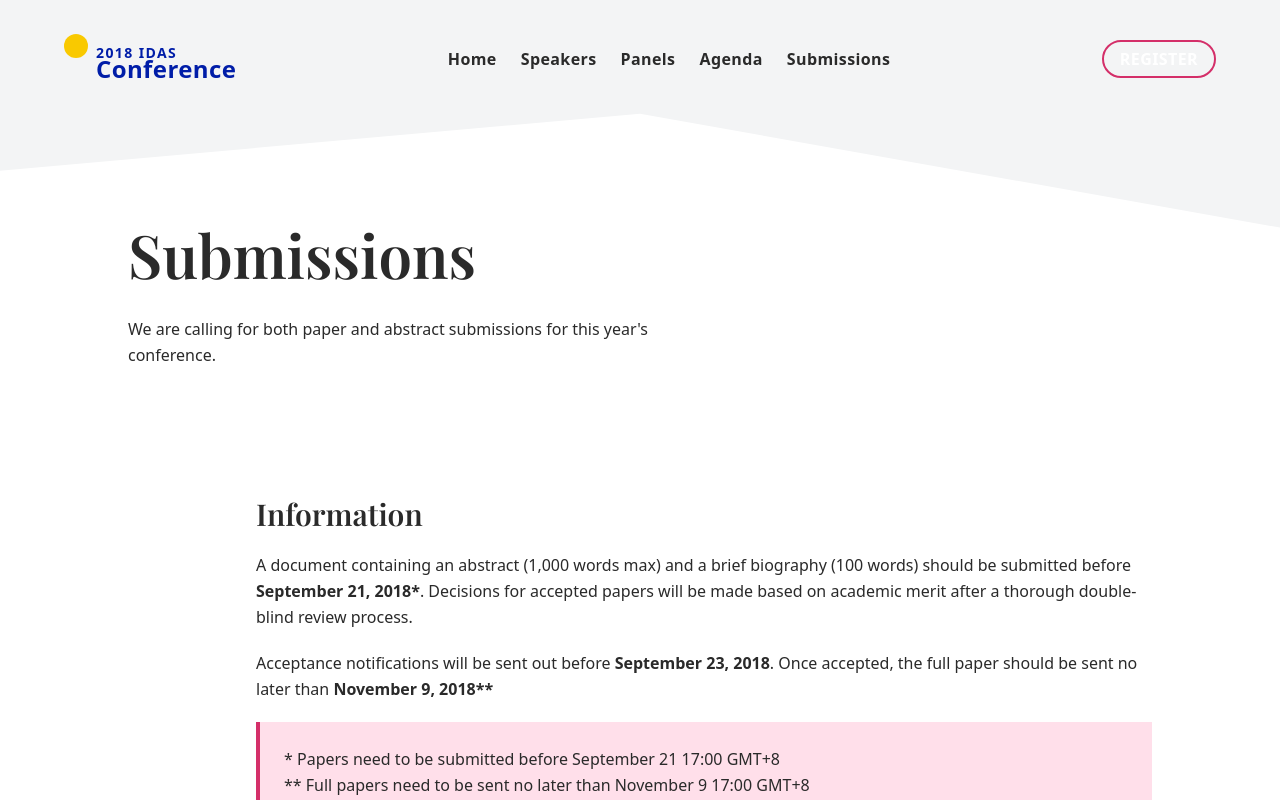
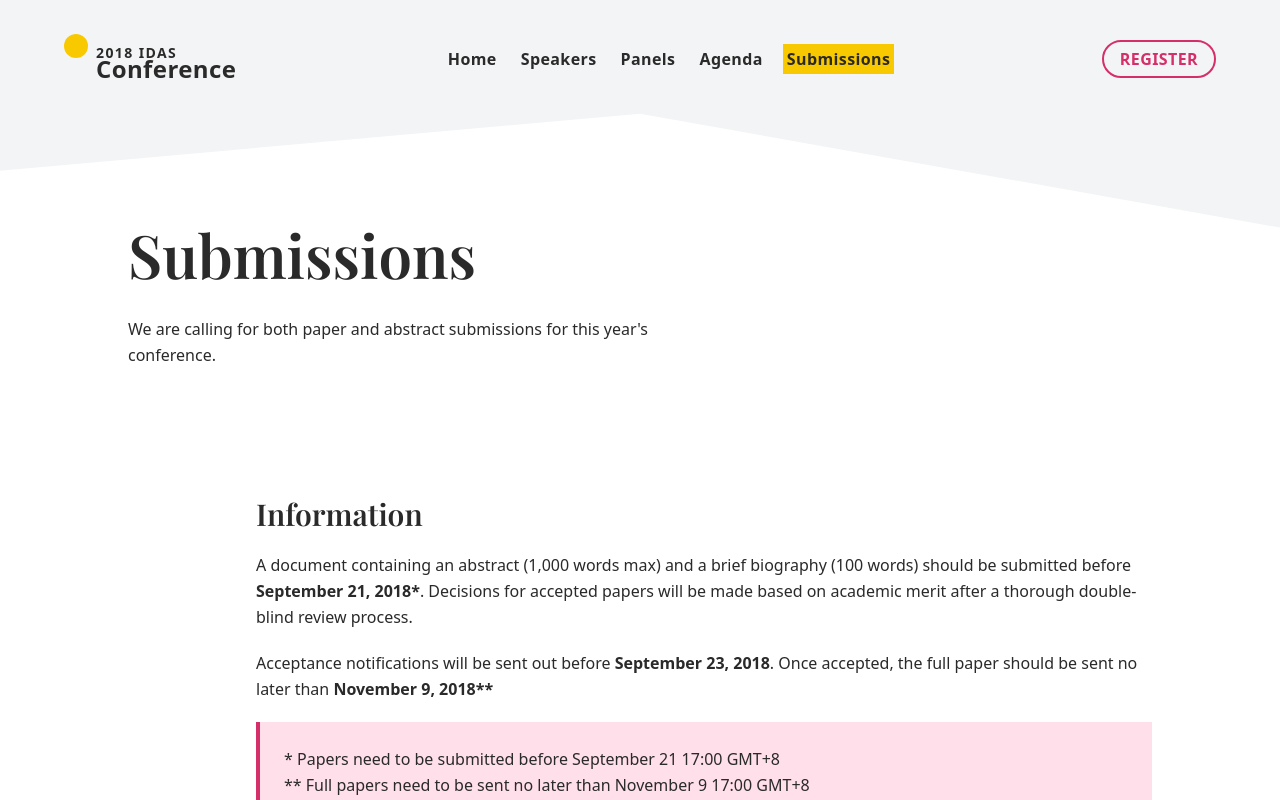
Before and after one commit to msunji/idas-conf, a Next.js app: page /submissions in a window 1280 px wide. Shown: the top 800 px of the page. Built offline with nearby package versions, Linux system fonts and the light colour scheme.

Commit message:
Add active link styling

```diff
--- a/components/layout/Navigation.js
+++ b/components/layout/Navigation.js
@@ -1,13 +1,19 @@
 import { useState } from 'react';
+import { useRouter } from 'next/router';
 import routes from '../../public/data/routes.json';
 import Link from 'next/link';
+
+const useCheckPage = () => {
+  const router = useRouter();
+  return router.pathname === '/' ? true : false;
+};
 
 const Logo = () => {
   return (
     <div className="hidden tablet:flex leading-tight">
       <div className="w-6 h-6 bg-yellow rounded-full mr-2 -mt-2 self-start" />
       <Link href="/">
-        <a className="text-blue100">
+        <a className="nav-logo  text-blue-100">
           <span className="tracking-widest font-semibold text-sm leading-[0]">
             2018 IDAS
           </span>
@@ -20,17 +26,19 @@ const Logo = () => {
 
 const RegistrationBtn = () => {
   return (
-    <button className="rounded-full uppercase bg-transparent border-2 border-magenta bg-magenta text-white py-1 px-4 font-semibold transition ease-in duration-200 hover:bg-transparent hover:text-white hover:border-white tablet:hover:border-magenta tablet:hover:text-magenta">
+    <button className="rounded-full uppercase bg-transparent border-2 border-magenta bg-magenta text-white py-1 px-4 font-semibold transition ease-in duration-200 hover:bg-transparent hover:text-white hover:border-white tablet:text-magenta tablet:hover:border-magenta tablet:hover:text-magenta">
       Register
     </button>
   );
 };
 
 const Navigation = () => {
+  const { pathname } = useRouter();
   const [openMobile, setOpenMobile] = useState(false);
 
   const handleMobileToggle = () => setOpenMobile(!openMobile);
   const closeMobile = () => setOpenMobile(false);
+  useCheckPage();
 
   return (
     <nav className="fixed top-0 left-0 z-10 w-screen">
@@ -58,16 +66,24 @@ const Navigation = () => {
         </div>
       </div>
       <div
-        className={`container max-w-7xl w-full py-10 bg-violet h-screen text-white tracking-wide ${
+        className={`container max-w-7xl w-screen py-10 bg-violet h-screen text-white tracking-wide ${
           openMobile ? 'flex flex-col justify-end' : 'hidden'
         } tablet:flex tablet:flex-row tablet:h-auto tablet:justify-between tablet:items-center tablet:text-blue300 tablet:bg-transparent`}
       >
         <Logo />
-        <ul className="text-4xl w-full gap-6 flex flex-col tablet:w-auto tablet:flex-row tablet:text-base">
+        <ul className="text-4xl w-full gap-4 flex flex-col tablet:w-auto tablet:flex-row tablet:text-base">
           {routes.map(({ page, route }) => (
-            <Link key={page} href={route}>
-              <a onClick={closeMobile}>
-                <li>{page}</li>
+            <Link key={page} href={route} passHref>
+              <a className="hover:no-underline" onClick={closeMobile}>
+                <li>
+                  <span
+                    className={`py-1 px-1 ${
+                      pathname == route ? 'bg-yellow' : ''
+                    } hover:bg-yellow`}
+                  >
+                    {page}
+                  </span>
+                </li>
               </a>
             </Link>
           ))}
```
